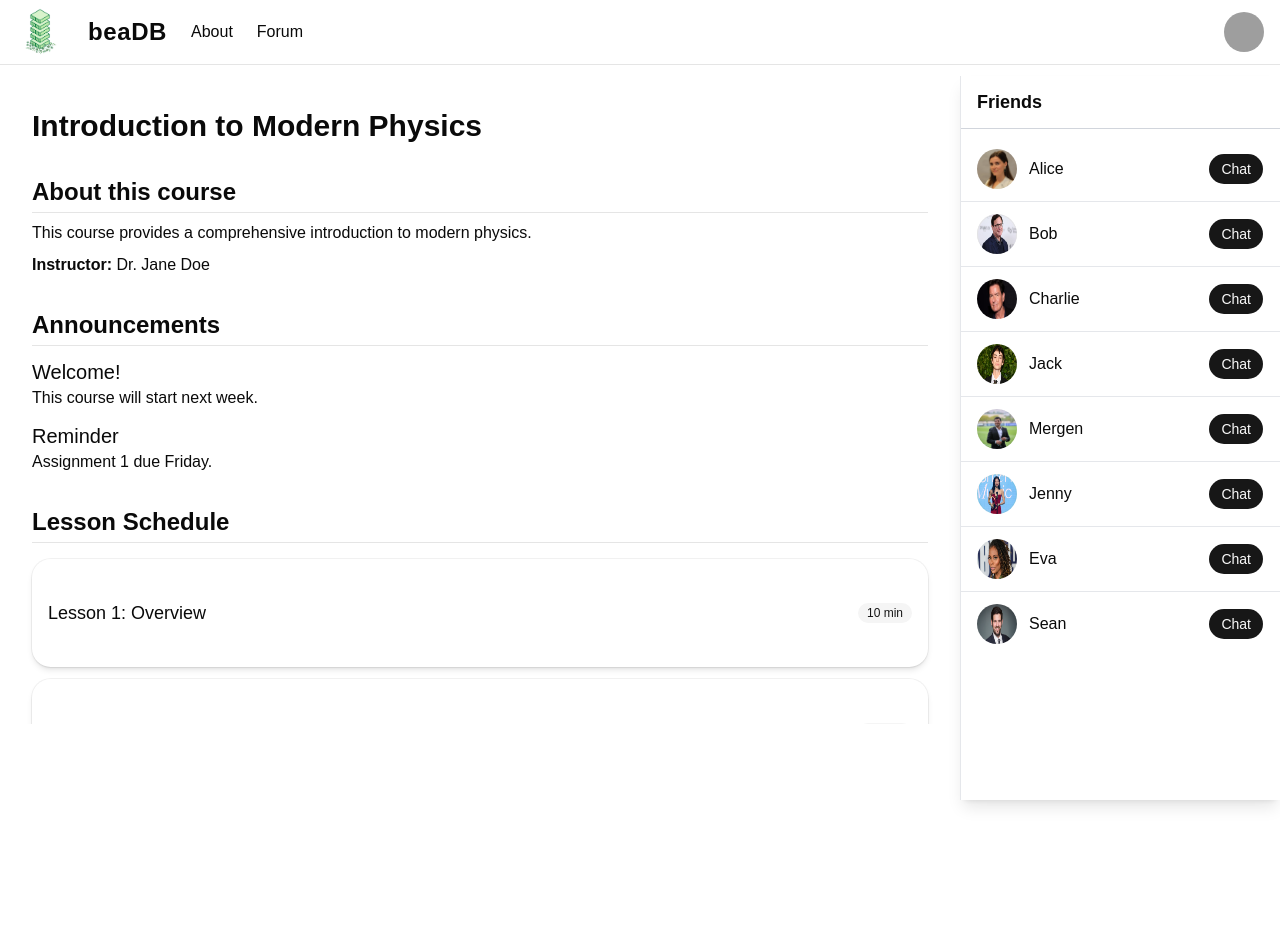
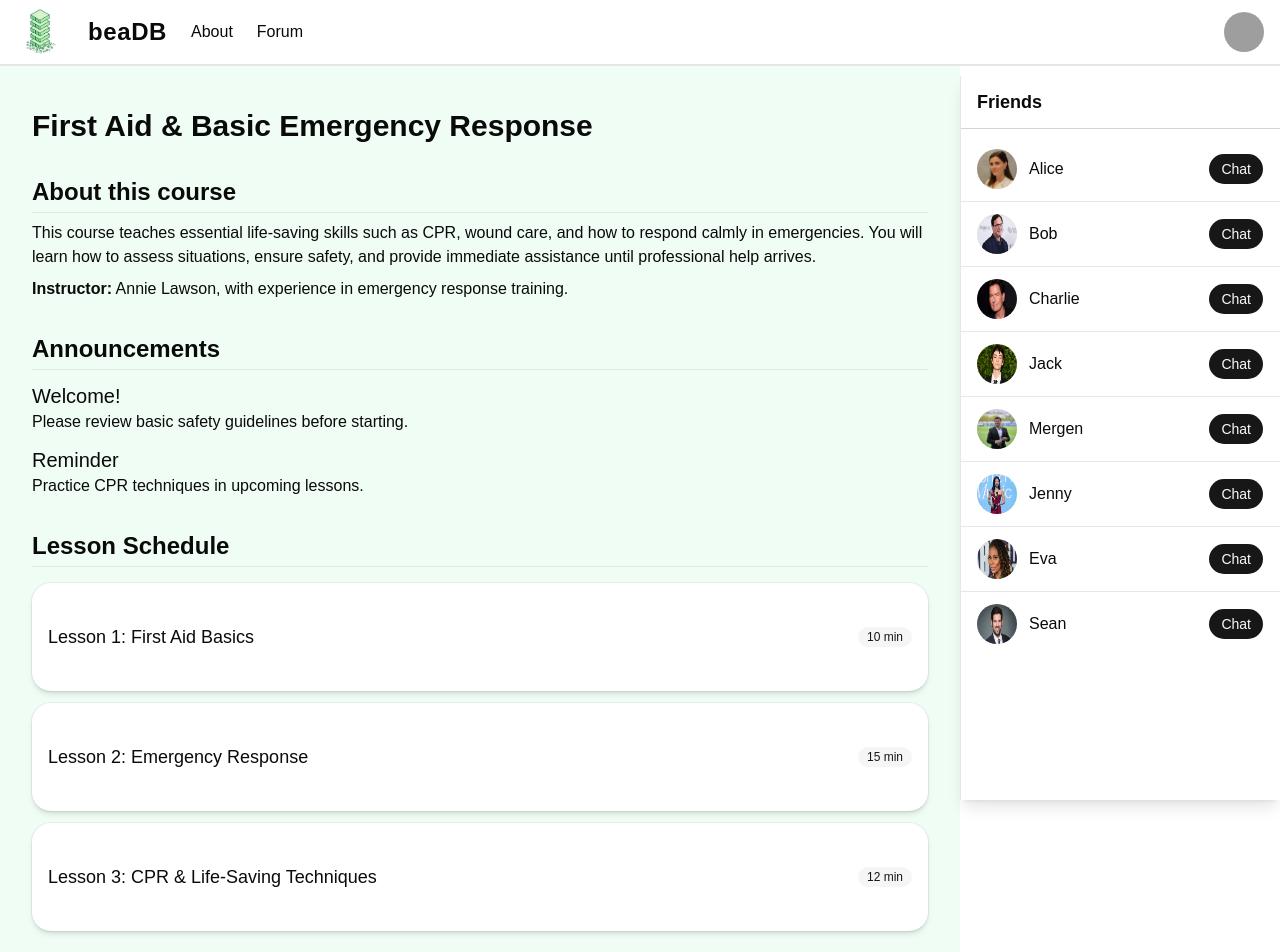
Before and after one commit to jennyuxi/youcode2026, a React (Vite) app in the folder frontend/: page /CoursePage2 in a window 1280 px wide. Shown: the top 952 px of the page. Before the commit the page ends 800 px from the top, so only its background shows below. Built offline with nearby package versions, Linux system fonts and the light colour scheme; grey boxes are pictures that could not be loaded.

Commit message:
course 2 update

```diff
--- a/frontend/src/CoursePage2.tsx
+++ b/frontend/src/CoursePage2.tsx
@@ -4,8 +4,8 @@ import React from "react"
 import Navbar from "@/components/navbar"
 import FriendsList from "@/components/FriendsList"
 import LessonButton from "@/components/lessonButton"
+import Footer from "@/components/footer.tsx"
 
-// 🔧 REPLACE: lesson list with real course lessons
 type Lesson = {
   title: string
   length: string
@@ -14,20 +14,19 @@ type Lesson = {
 
 export default function CourseHomepage() {
 
-  // 🔧 EDIT HERE: Add/remove lessons, update titles, durations, and links
   const lessons: Lesson[] = [
     {
-      title: "Lesson 1: Overview",
+      title: "Lesson 1: First Aid Basics",
       length: "10 min",
-      link: "/lessonPage",
+      link: "/lessonpage2",
     },
     {
-      title: "Lesson 2: Basics",
+      title: "Lesson 2: Emergency Response",
       length: "15 min",
       link: "/lesson/2",
     },
     {
-      title: "Lesson 3: Forces",
+      title: "Lesson 3: CPR & Life-Saving Techniques",
       length: "12 min",
       link: "/lesson/3",
     },
@@ -35,17 +34,17 @@ export default function CourseHomepage() {
 
   return (
     <>
-      <div className="fixed top-0 left-0 right-0 z-50">
+      <div className="fixed top-0 left-0 right-0 z-50 border-b border-gray-200 bg-white">
         <Navbar />
       </div>
 
-      <div className="flex pt-[76px] mr-80 h-[calc(100vh-76px)] overflow-y-auto">
+      <div className="flex flex-col pt-[76px] min-h-screen mr-80 bg-green-50">
 
         <div className="flex-1 p-8">
 
           <header className="mb-8">
             <h1 className="text-3xl font-bold mb-2">
-              Introduction to Modern Physics
+              First Aid & Basic Emergency Response
             </h1>
           </header>
 
@@ -54,14 +53,13 @@ export default function CourseHomepage() {
               About this course
             </h2>
             <p className="mb-2">
-              This course provides a comprehensive introduction to modern physics.
+              This course teaches essential life-saving skills such as CPR, wound care, and how to respond calmly in emergencies. You will learn how to assess situations, ensure safety, and provide immediate assistance until professional help arrives.
             </p>
             <p>
-              <strong>Instructor:</strong> Dr. Jane Doe
+              <strong>Instructor:</strong> Annie Lawson, with experience in emergency response training.
             </p>
           </section>
 
-          {/* 🔧 REPLACE: Announcements */}
           <section className="mb-8">
             <h2 className="text-2xl font-semibold mb-3 border-b pb-1">
               Announcements
@@ -69,16 +67,15 @@ export default function CourseHomepage() {
 
             <div className="mb-3">
               <h3 className="text-xl">Welcome!</h3>
-              <p>This course will start next week.</p>
+              <p>Please review basic safety guidelines before starting.</p>
             </div>
 
             <div>
               <h3 className="text-xl">Reminder</h3>
-              <p>Assignment 1 due Friday.</p>
+              <p>Practice CPR techniques in upcoming lessons.</p>
             </div>
           </section>
 
-          {/* 🔧 LESSON LIST: auto renders from lessons array above */}
           <section>
             <h2 className="text-2xl font-semibold mb-4 border-b pb-1">
               Lesson Schedule
@@ -101,6 +98,9 @@ export default function CourseHomepage() {
         <div className="fixed top-[76px] right-0 h-[calc(100vh-76px)] w-80">
           <FriendsList />
         </div>
+
+        <Footer />
+
       </div>
     </>
   )
--- a/frontend/src/CoursePage3.tsx
+++ b/frontend/src/CoursePage3.tsx
@@ -19,7 +19,7 @@ export default function CourseHomepage() {
     {
       title: "Lesson 1: Overview",
       length: "10 min",
-      link: "/lessonPage",
+      link: "/lessonPage3",
     },
     {
       title: "Lesson 2: Basics",
```
